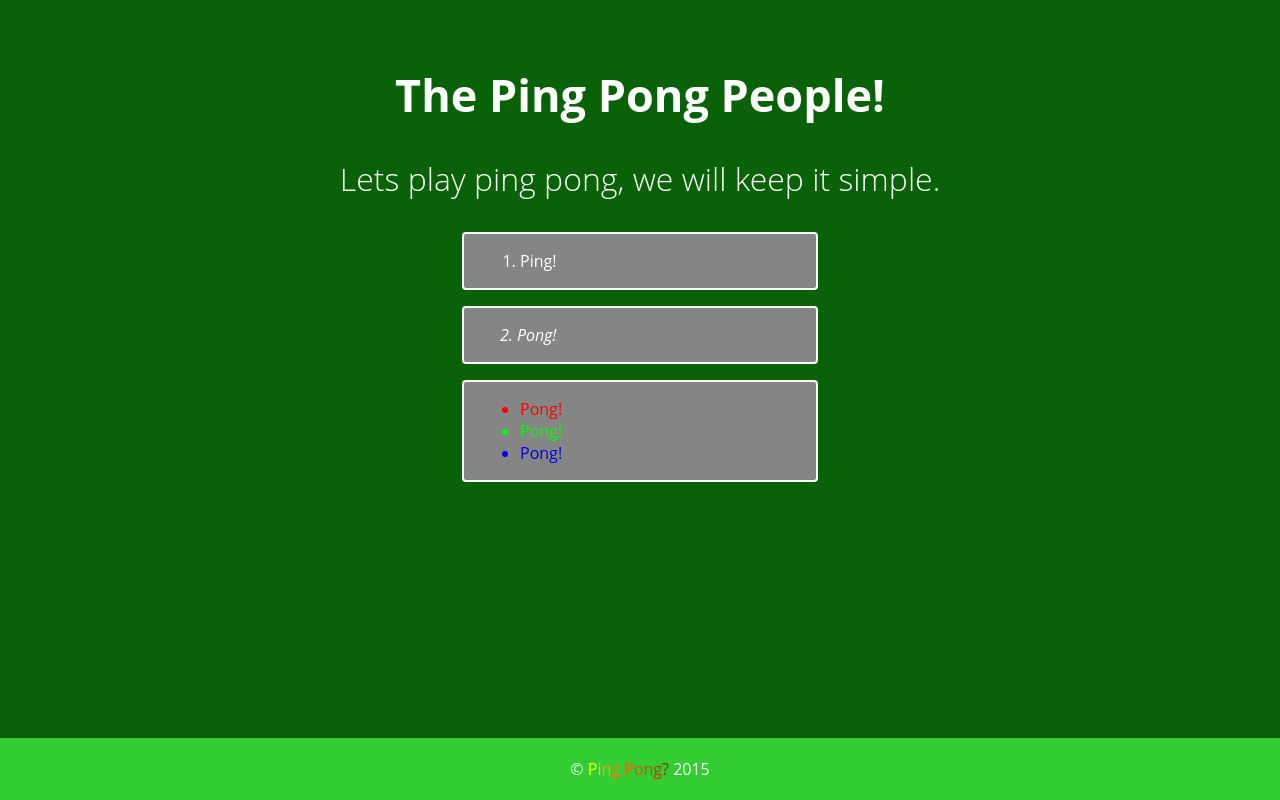
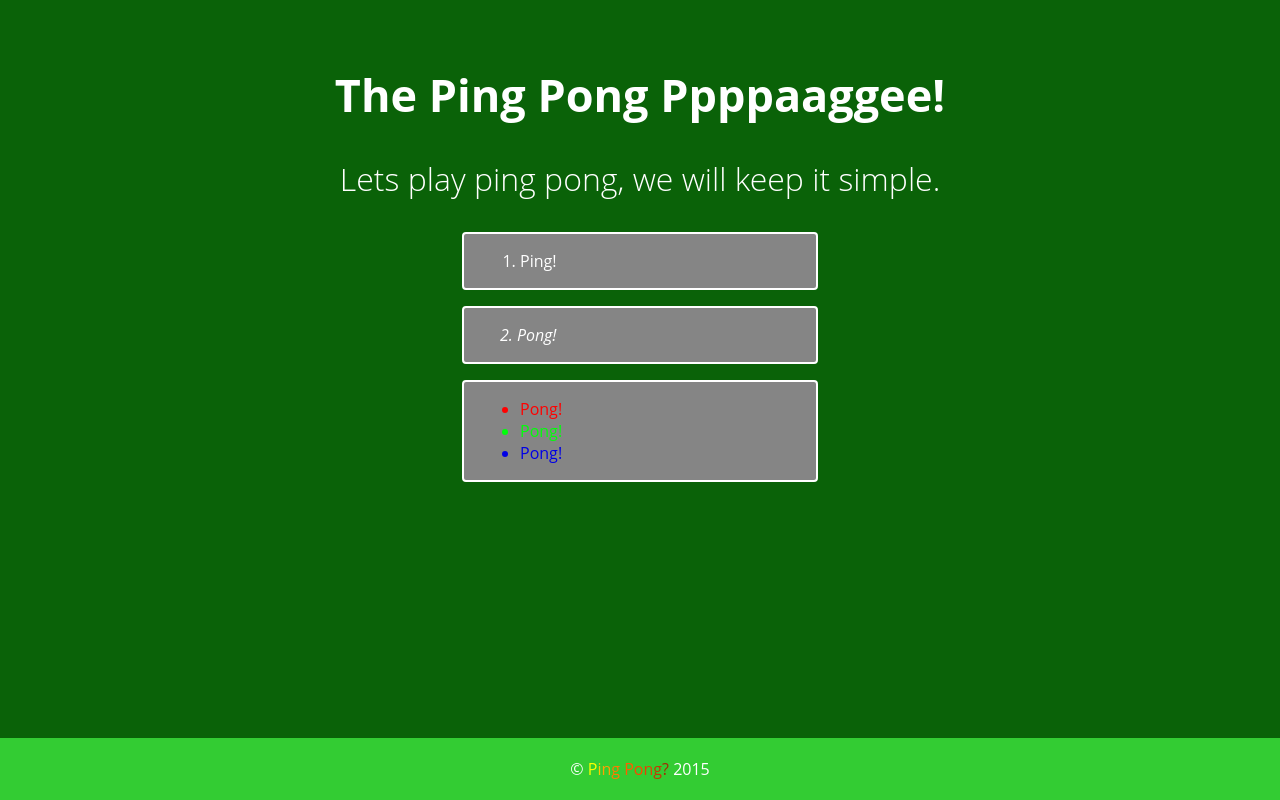
Before and after one commit to CelinaQ/Ping-Pong, a plain HTML site: page index.html in a window 1280 px wide. Drawn offline with Linux system fonts and the light colour scheme.

Commit message:
changed header

```diff
--- a/index.html
+++ b/index.html
@@ -9,7 +9,7 @@
   <body>
 
     <header>
-      <h1>The Ping Pong People!</h1>
+      <h1>The Ping Pong Ppppaaggee!</h1>
 
         <p>Lets play ping pong, we will keep it simple.</p>
     </header>
```
